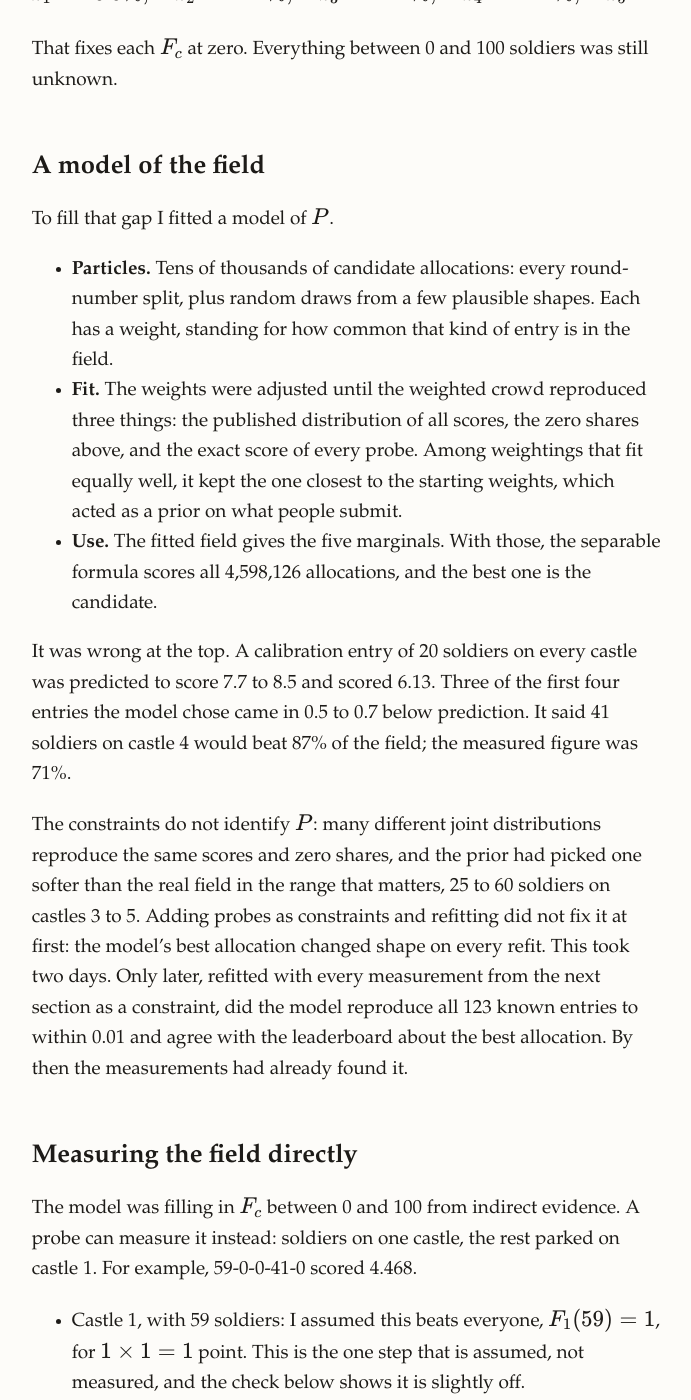
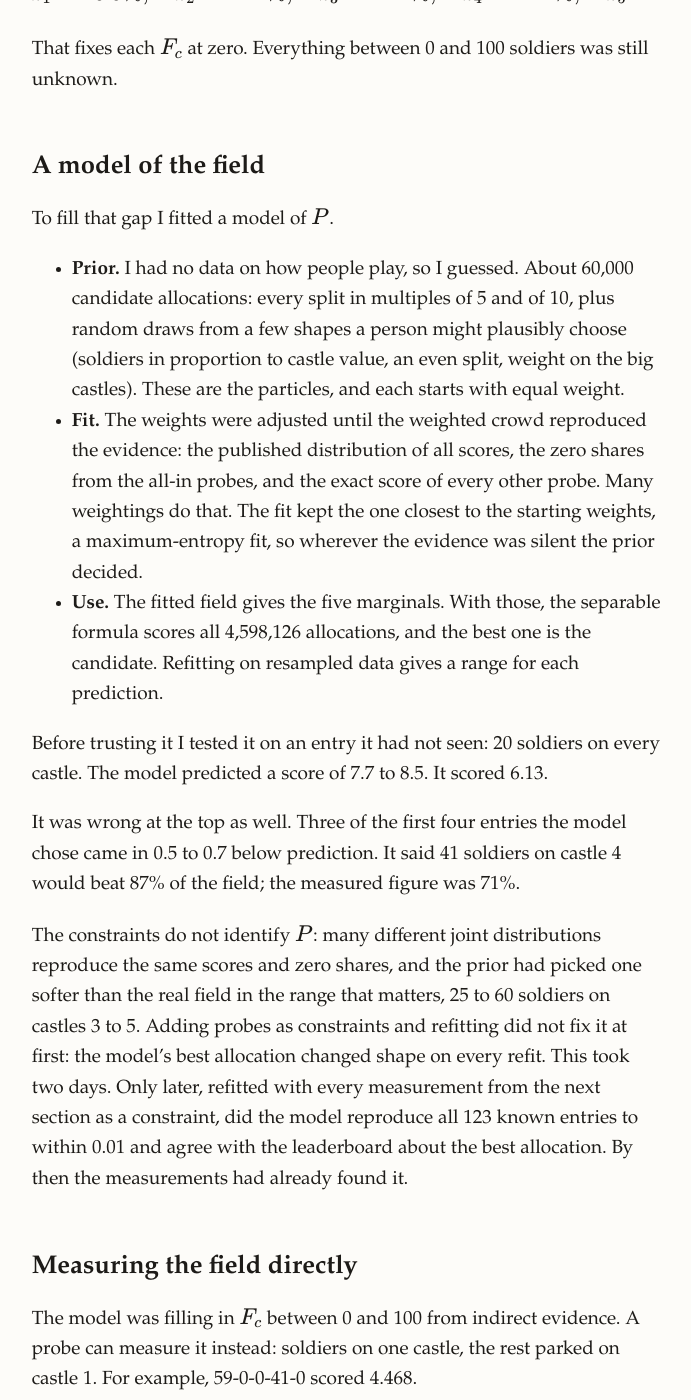
Before and after one commit to kinshu0/kinshu0.github.io, a Jekyll site: the page built from _posts/2026-11-22-castle-challenge.markdown, in a window 1280 px wide and 1400 px high, scrolled down 4321 px. Shown: the whole window, without its empty margins (293-984 px from the left). Built offline with Jekyll 4.4.1, drawn with Linux system fonts in a browser that asks for light colours.

Commit message:
Castle post: say where the model's prior came from before the calibration test
Co-Authored-By: Claude Fable 5.2 <noreply@anthropic.com>

```diff
--- a/_posts/2026-11-22-castle-challenge.markdown
+++ b/_posts/2026-11-22-castle-challenge.markdown
@@ -93,11 +93,13 @@ That fixes each $$F_c$$ at zero. Everything between 0 and 100 soldiers was still
 
 To fill that gap I fitted a model of $$P$$.
 
-- **Particles.** Tens of thousands of candidate allocations: every round-number split, plus random draws from a few plausible shapes. Each has a weight, standing for how common that kind of entry is in the field.
-- **Fit.** The weights were adjusted until the weighted crowd reproduced three things: the published distribution of all scores, the zero shares above, and the exact score of every probe. Among weightings that fit equally well, it kept the one closest to the starting weights, which acted as a prior on what people submit.
-- **Use.** The fitted field gives the five marginals. With those, the separable formula scores all 4,598,126 allocations, and the best one is the candidate.
+- **Prior.** I had no data on how people play, so I guessed. About 60,000 candidate allocations: every split in multiples of 5 and of 10, plus random draws from a few shapes a person might plausibly choose (soldiers in proportion to castle value, an even split, weight on the big castles). These are the particles, and each starts with equal weight.
+- **Fit.** The weights were adjusted until the weighted crowd reproduced the evidence: the published distribution of all scores, the zero shares from the all-in probes, and the exact score of every other probe. Many weightings do that. The fit kept the one closest to the starting weights, a maximum-entropy fit, so wherever the evidence was silent the prior decided.
+- **Use.** The fitted field gives the five marginals. With those, the separable formula scores all 4,598,126 allocations, and the best one is the candidate. Refitting on resampled data gives a range for each prediction.
 
-It was wrong at the top. A calibration entry of 20 soldiers on every castle was predicted to score 7.7 to 8.5 and scored 6.13. Three of the first four entries the model chose came in 0.5 to 0.7 below prediction. It said 41 soldiers on castle 4 would beat 87% of the field; the measured figure was 71%.
+Before trusting it I tested it on an entry it had not seen: 20 soldiers on every castle. The model predicted a score of 7.7 to 8.5. It scored 6.13.
+
+It was wrong at the top as well. Three of the first four entries the model chose came in 0.5 to 0.7 below prediction. It said 41 soldiers on castle 4 would beat 87% of the field; the measured figure was 71%.
 
 The constraints do not identify $$P$$: many different joint distributions reproduce the same scores and zero shares, and the prior had picked one softer than the real field in the range that matters, 25 to 60 soldiers on castles 3 to 5. Adding probes as constraints and refitting did not fix it at first: the model's best allocation changed shape on every refit. This took two days. Only later, refitted with every measurement from the next section as a constraint, did the model reproduce all 123 known entries to within 0.01 and agree with the leaderboard about the best allocation. By then the measurements had already found it.
 
```
